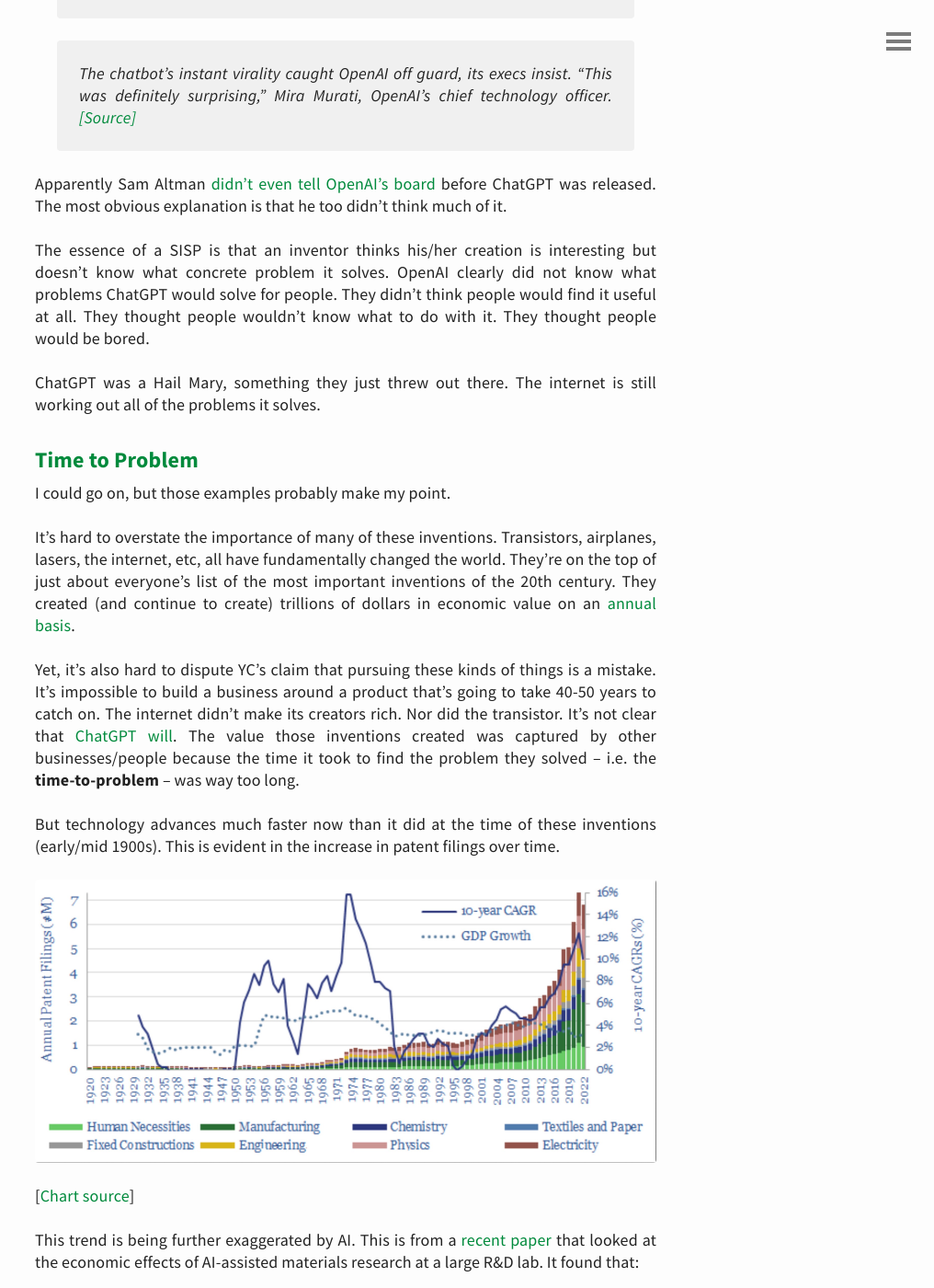
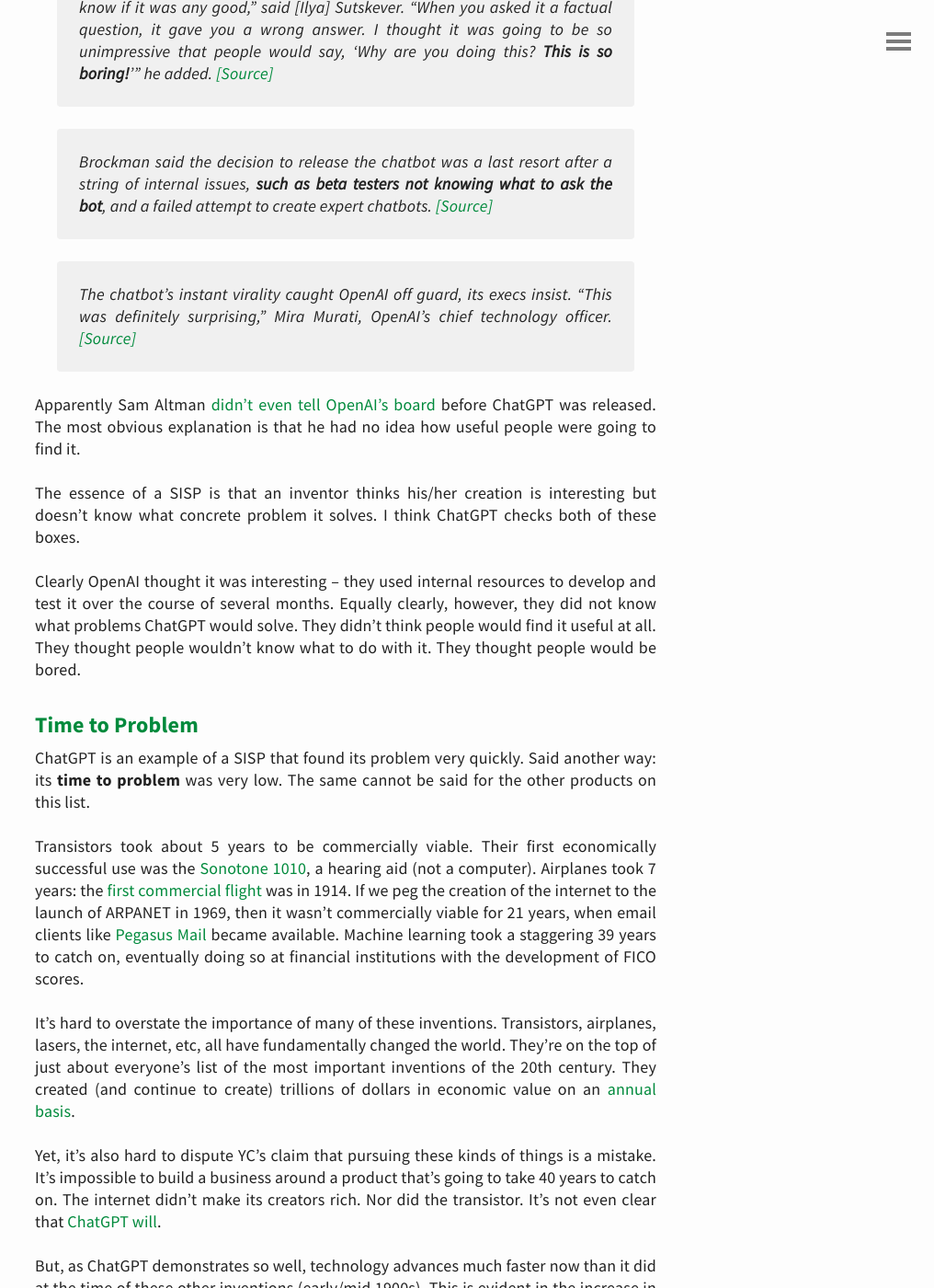
Before and after one commit to davidlaprade/davidlaprade.github.io, a Jekyll site: the page built from _posts/2024-12-23-solutions-in-search-of-a-problem.md, in a window 1280 px wide and 1400 px high, scrolled down 3462 px. Shown: the whole window at 92% size, without its empty margins (264-1280 px from the left). Built offline with Jekyll 4.4.1, drawn with Linux system fonts in a browser that asks for light colours; some of the changed text lies outside the part shown.

Commit message:
Clarify examples and arguments in SISP post

```diff
--- a/_posts/2024-12-23-solutions-in-search-of-a-problem.md
+++ b/_posts/2024-12-23-solutions-in-search-of-a-problem.md
@@ -23,7 +23,7 @@ For instance...
 
 #### Transistors
 
-Transistors were invented at Bell Labs in 1947 within a solid state
+Transistors were invented at Bell Labs in December of 1947 within a solid state
 research group that had no specific operating goal. There was no reason to
 suspect that [solid state physics](https://en.wikipedia.org/wiki/Solid-state_physics)
 (a brand new field at the time) would yield anything useful
@@ -37,9 +37,21 @@ Bardeen and Walter Brattain had created the world's first semiconductor device.
 > together would require some serious consideration as well as some time. (__Idea
 > Factory__, Ch 12, 17:00 in the audiobook)
 
-Today transistors are used in virtually all electronics.
-No one could have known how important they would turn out to be because they didn’t have digital computers in mind.
-But eventually the transistor found its purpose.
+Importantly, no one at Bell Labs had digital computers in mind when they
+invented transistors. It took people outside of Bell Labs to point out that
+transistors could be used to create logical gates and switches (their most
+important use today).
+
+> “It appears that transistors might have important uses in electronic computer
+> circuits”, J. Forrester, the Associate Director of MIT’s Electrical Engineering
+> Department wrote to Baum in July of 1948. “In view of this fact, we would like to obtain
+> some sample transistors when they become available in order to investigate their
+> possible applications to high speed digital computing apparatus.” (__Idea
+> Factory__, Ch 13, 16:20)
+
+Today transistors are used in virtually all electronics.  No one could have
+known how important they would turn out to be because they didn’t have digital
+computers in mind.  But eventually the transistor found its purpose.
 
 #### Airplanes
 
@@ -97,19 +109,16 @@ pitching an invention to help us order food, find dates, get rides, rent houses,
 share cat videos, and watch other people play video games. These are uses for it we
 discovered much later.
 
-#### AI Chatbots
-AI Chatbots, and ChatGPT in particular, are SISPs.
+#### ChatGPT
+No apologies for this one. ChatGPT was clearly a solution in search of a problem
+-- albeit one that found it's problem incredibly quickly.
 
-A lot of what happens at OpenAI is shrouded in mystery, and the origin of their
-flagship product is no different. But I think the circumstantial evidence that
-ChatGPT is a SISP is quite strong.
+OpenAI had developed ChatGPT months before they released it. They seem to have sat on it
+because most people at the company thought the product wasn't useful.
+Beta testers didn't even know what to do with it.
 
-Many high-level people at OpenAI admitted to being surprised by the popularity
-of the tool:
-
-> "None of us were that enamored by [ChatGPT]," Greg Brockman, also a cofounder of
-OpenAI, said in an interview with Forbes. **"None of us were like, 'This is really
-useful.'"**
+> None of us were that enamored by [ChatGPT] [. . .] **None of us were like, 'This is really
+useful.'** -- Greg Brockman, cofounder of OpenAI
 [[Source]](https://web.archive.org/web/20230206135241/https://www.forbes.com/sites/alexkonrad/2023/02/02/inside-chatggpts-breakout-moment-and-the-race-for-the-future-of-ai/?sh=40c04d0c240b)
 
 > "I will admit, to my slight embarrassment ... when we made ChatGPT, I didn't know
@@ -131,21 +140,32 @@ officer.
 
 Apparently Sam Altman [didn't even tell OpenAI's
 board](https://x.com/bilawalsidhu/status/1795534345345618298) before ChatGPT was
-released. The most obvious explanation is that he too didn't think much of it.
+released. The most obvious explanation is that he had no idea how useful people
+were going to find it.
 
 The essence of a SISP is that an inventor thinks his/her creation is
-interesting but doesn't know what concrete problem it solves. OpenAI clearly did not know
-what problems ChatGPT would solve for people.
+interesting but doesn't know what concrete problem it solves. I think ChatGPT checks both of these boxes.
+
+Clearly OpenAI thought it was interesting -- they used internal resources to
+develop and test it over the course of several months.
+Equally clearly, however, they did not know what problems ChatGPT would solve.
 They didn't think people would find it useful at all.
 They thought people wouldn't know what to do with it.
 They thought people would be bored.
 
-ChatGPT was a Hail Mary, something they just threw out there. The internet is still
-working out all of the problems it solves.
-
 ### Time to Problem
 
-I could go on, but those examples probably make my point.
+ChatGPT is an example of a SISP that found its problem very quickly.
+Said another way: its **time to problem** was very low. The same cannot be
+said for the other products on this list.
+
+Transistors took about 5 years to be commercially viable. Their first
+economically successful use was the [Sonotone 1010](https://en.wikipedia.org/wiki/Sonotone_1010), a hearing aid (not a computer).
+Airplanes took 7 years: the [first commercial flight](https://www.space.com/16657-worlds-first-commercial-airline-the-greatest-moments-in-flight.html) was in 1914.
+If we peg the creation of the internet to the launch of ARPANET in 1969, then it
+wasn't commercially viable for 21 years, when email clients like [Pegasus Mail](https://en.wikipedia.org/wiki/Pegasus_Mail) became available.
+Machine learning took a staggering 39 years to catch on, eventually doing so at financial
+institutions with the development of FICO scores.
 
 It’s hard to overstate the importance of many of these inventions.
 Transistors, airplanes, lasers, the internet, etc, all have fundamentally changed the world.
@@ -156,15 +176,14 @@ an [annual
 basis](https://www.mckinsey.com/industries/semiconductors/our-insights/the-semiconductor-decade-a-trillion-dollar-industry).
 
 Yet, it’s also hard to dispute YC’s claim that pursuing these kinds of things is a mistake.
-It’s impossible to build a business around a product that’s going to take 40-50 years to catch on.
+It’s impossible to build a business around a product that’s going to take 40 years to catch on.
 The internet didn’t make its creators rich.
 Nor did the transistor.
-It's not clear that [ChatGPT will](https://x.com/GaryMarcus/status/1816116071226868085).
-The value those inventions created was captured by other businesses/people
-because the time it took to find the problem they solved -- i.e. the
-__time-to-problem__ -- was way too long.
+It's not even clear that [ChatGPT will](https://x.com/GaryMarcus/status/1816116071226868085).
 
-But technology advances much faster now than it did at the time of these inventions (early/mid 1900s). This is evident in the increase in patent filings over time.
+But, as ChatGPT demonstrates so well, technology advances much faster now than
+it did at the time of these other inventions (early/mid 1900s). This is evident in the
+increase in patent filings over time.
 
 ![annual patent filings]({{ site.baseurl }}/jekyll_img/annual-patent-filings.jpg)
 
@@ -201,13 +220,17 @@ This means that if you do create something fundamentally useful, the amount of t
 it will take for you to find a problem for it to solve (and thus monetize it) is
 likely a fraction of the time it would have taken 50-100 years ago. That’s also
 ignoring the fact that it’s much easier to discover problems now than it ever
-has been before. **Time-to-problem is just going way down**.
+has been before (thanks to the internet). **Time-to-problem is just going way down**.
 
-So, will you be able to monetize an invention before you run out of money? Maybe! The answer isn’t definitely "no".
+So, will you be able to monetize an invention before you run out of money? The answer isn’t definitely "no".
+As AI continues to permeate society and increase creativity, and the
+internet continues to facilitate problem discovery, there is
+going to be intense downward pressure on time-to-problem.
+At some point, maybe soon, the risk/reward profile will invert.
 
 ### Conclusion
 
 There’s a lot worse things that you could be doing with your time
 than inventing things. A bunch of impractical inventions changed our world for
 the better, despite being SISPs, and despite not making their creators rich. And
-the odds of finding a problem the invention can solve have never been better.
+the odds of finding a problem an invention can solve have never been better.
```
Also changed, not shown: other parts of _posts/2024-12-23-solutions-in-search-of-a-problem.md (+1 -1 lines).
